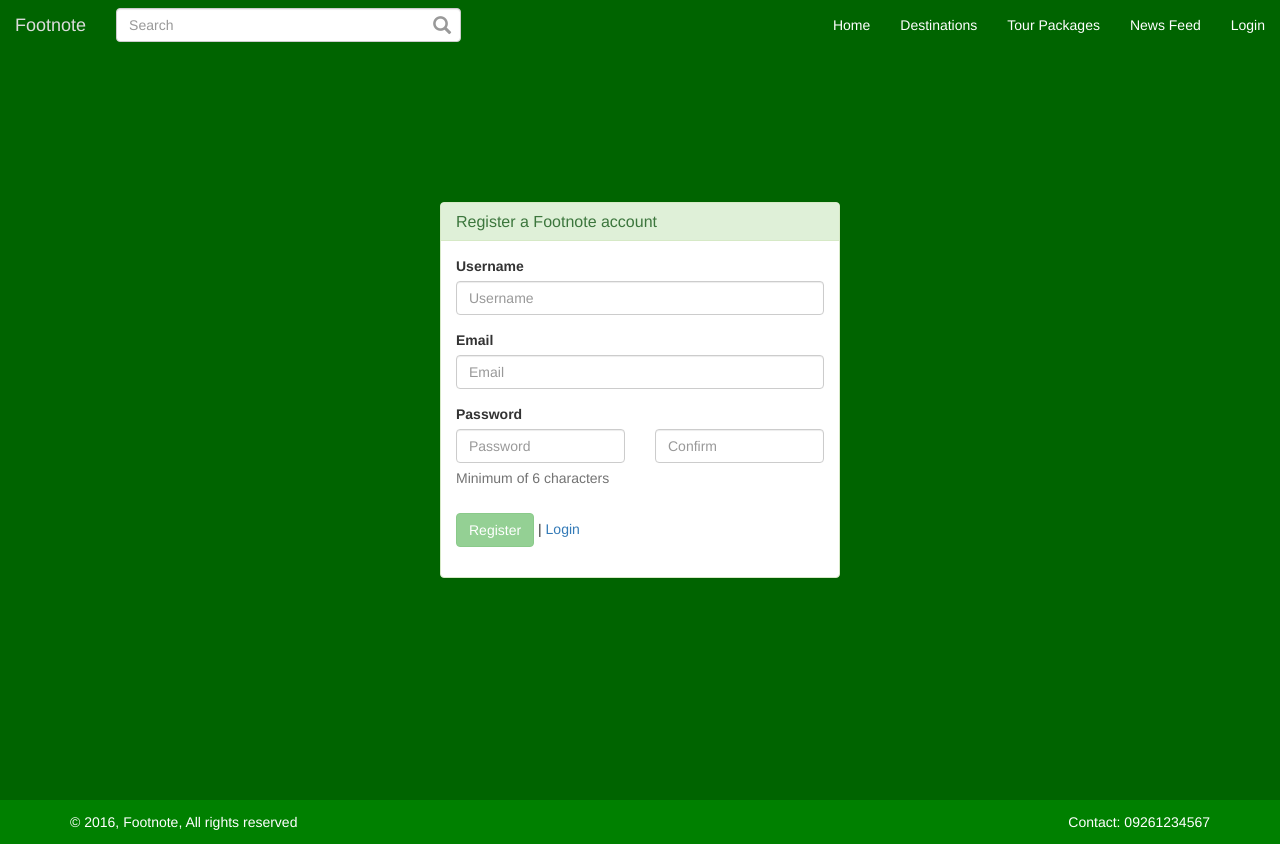
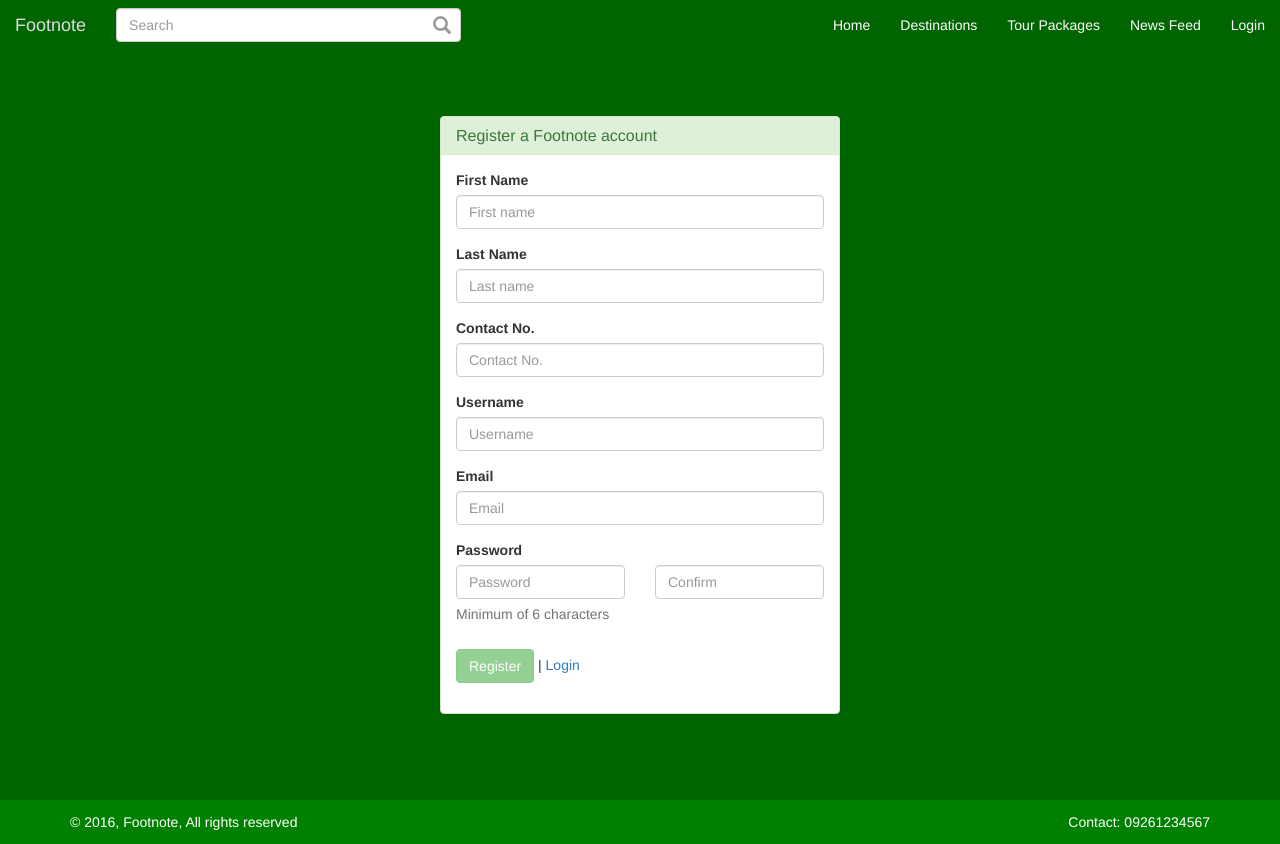
Before and after one commit to leomarbucud/fn, a PHP site: page /register.php in a window 1280 px wide. Run offline with PHP 8.4, Linux system fonts and the light colour scheme; some libraries are stand-ins or nearby versions.

Commit message:
Additional Info on registration form,

```diff
--- a/action/action.register.php
+++ b/action/action.register.php
@@ -1,6 +1,6 @@
 <?php
 
-function register($username,$email,$hash_password,$hash) {
+function register($username,$email,$hash_password,$hash,$firstname,$lastname,$contact) {
     $db = new DB;
 
     $sql =  "INSERT INTO `users` ";
@@ -12,8 +12,8 @@ function register($username,$email,$hash_password,$hash) {
     $user_id = $db->lastInsertId();
 
     $sql =  "INSERT INTO `user_details` ";
-    $sql .= "(`user_id`) VALUES (:userid)";
-    $db->query($sql, Array("userid"=>$user_id));
+    $sql .= "(`user_id`,`firstname`,`lastname`,`contact`) VALUES (:userid,:firstname,:lastname,:contact)";
+    $db->query($sql, Array("userid"=>$user_id, "firstname" => $firstname, "lastname" => $lastname, "contact" => $contact));
 
     return $register;
 }
@@ -56,11 +56,15 @@ if ( !empty($_POST) ) {
     $password = httpPost('password');
     $hash_password = password_hash($password. $config['var']['hash_password'], PASSWORD_DEFAULT);
 
+    $firstname = httpPost('firstname');
+    $lastname = httpPost('lastname');
+    $contact = httpPost('contact');
+
     if(userExist($username)) {
         header("location: ".$config['url']['base_path']."/register.php?error=register&username={$login}&email={$email}");
     } else {
         $hash = md5( rand(0,1000) );
-        $register = register($username,$email,$hash_password,$hash);
+        $register = register($username,$email,$hash_password,$hash,$firstname,$lastname,$contact);
         if($register) {
             sendVerificationMail($username, $email, $hash);
             header("location: ".$config['url']['base_path']."/login.php?action=jr&username={$login}");
--- a/assets/css/footnote.css
+++ b/assets/css/footnote.css
@@ -1,5 +1,6 @@
-body {
+body,html {
     /*padding-top: 50px;*/
+    min-height: 100%;
 }
 
 
@@ -11,7 +12,7 @@ html {
 }*/
 
 .m-t-50 {
-    margin-top: 50px;
+    padding-top: 50px;
 }
 
 .nb-g {
@@ -773,5 +774,6 @@ body {
     min-height:  100%;
     height: auto !important;
     height: 100%;
-    margin-bottom: -94px;
+    margin-bottom: -44px;
+    padding-bottom: 94px;
 }
--- a/assets/js/footnote.js
+++ b/assets/js/footnote.js
@@ -14,6 +14,10 @@ if (!String.format) {
         });
     };
 }
+Number.prototype.format = function(n, x) {
+    var re = '\\d(?=(\\d{' + (x || 3) + '})+' + (n > 0 ? '\\.' : '$') + ')';
+    return this.toFixed(Math.max(0, ~~n)).replace(new RegExp(re, 'g'), '$&,');
+};
 var moments = (function($, document) {
     var evt = [
             // moment
@@ -243,10 +247,19 @@ var footnote = (function($, document) {
 
             // datepicker
             function($) {
+                var tomorrow = new Date();
+                tomorrow.setDate(tomorrow.getDate() + 1);
+                $("#book-date").datepicker({
+                    autoclose: true,
+                    startDate: tomorrow
+                });
+
                 $('[data-toggle=datepicker], input[type=date]').each(function() {
-                    $(this).datepicker({});
-                    console.log($(this));
+                    $(this).datepicker({
+                        autoclose: true,
+                    });
                 });
+
             },
 
             // select radius
@@ -399,6 +412,19 @@ var footnote = (function($, document) {
                         }
                     });
                 });
+            },
+
+            //booking
+
+            function ($) {
+                var person = $("#book-person").val();
+                var price = $('#package-price').val();
+                $('#book-total').text((person * price).format(2));
+                $('#book-person').change(function(){
+                    var person = $(this).val();
+                    var price = $('#package-price').val();
+                    $('#book-total').text((person * price).format(2));
+                });
             }
 
         ],
--- a/include/include.register.form.php
+++ b/include/include.register.form.php
@@ -1,4 +1,4 @@
-<div class="aligner login-wrapper">
+<div class="aligner login-wrapper m-t-50">
     <div class="aligner-item">
         <div class="panel panel-success">
             <div class="panel-heading">
@@ -13,6 +13,18 @@
                 <?php endif; ?>
                 <form action="<?=$config['url']['base_path']?>/register.php" method="POST" data-toggle="validator" role="form">
                     <div class="form-group">
+                        <label for="firstname" class="control-label">First Name</label>
+                        <input type="text" name="firstname" class="form-control" id="firstname" placeholder="First name" required>
+                    </div>
+                    <div class="form-group">
+                        <label for="lastname" class="control-label">Last Name</label>
+                        <input type="text" name="lastname" class="form-control" id="lastname" placeholder="Last name" required>
+                    </div>
+                    <div class="form-group">
+                        <label for="contact" class="control-label">Contact No.</label>
+                        <input type="text" name="contact" class="form-control" id="contact" placeholder="Contact No." required>
+                    </div>
+                     <div class="form-group">
                         <label for="username" class="control-label">Username</label>
                         <input type="text" name="username" class="form-control" id="username" placeholder="Username" required>
                     </div>
```
